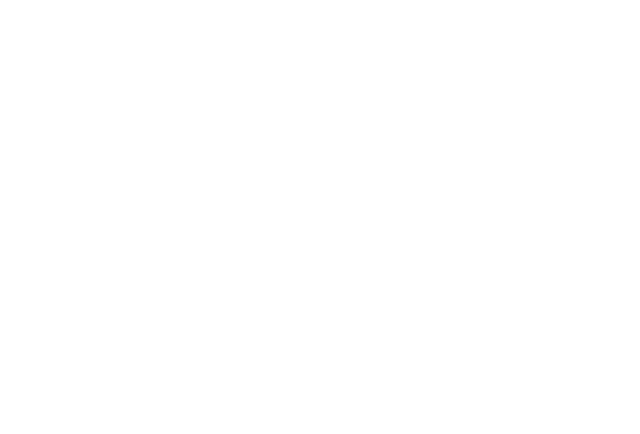
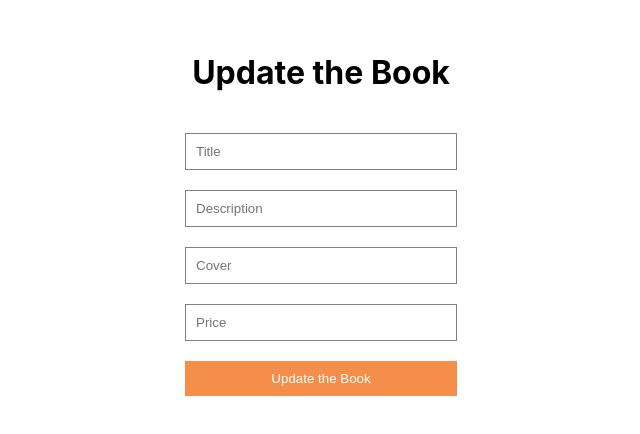
Before and after one commit to VitorDiasBode/lama-book-shop, a React (Create React App) app in the folder client/: page /update/1 in a window 1280 px wide. Before the commit this address had no page. Shown: the part 186-620 px from the top of the page, without its empty margins (319-959 px from the left). Built offline with nearby package versions, Linux system fonts and the light colour scheme.

Commit message:
update: adiciona formulário com estilos na pagina update

```diff
--- a/client/src/App.js
+++ b/client/src/App.js
@@ -15,7 +15,7 @@ function App() {
         <Routes>
           <Route path="/" element={<Books/>}/>
           <Route path="/add" element={<Add/>}/>
-          <Route path="/update" element={<Update/>}/>
+          <Route path="/update/:id" element={<Update/>}/>
         </Routes>
       </BrowserRouter>
 
--- a/client/src/pages/Add.jsx
+++ b/client/src/pages/Add.jsx
@@ -35,7 +35,7 @@ function Add() {
       <input type='text' placeholder='Description' onChange={handleChange} name='description'/>
       <input type='text' placeholder='Cover' onChange={handleChange} name='cover'/>
       <input type='number' placeholder='Price' onChange={handleChange} name='price'/>
-      <button onClick={handleClick}>Add new Book</button>
+      <button className='formButton' onClick={handleClick}>Add new Book</button>
     </div>
   )
 }
--- a/client/src/pages/Books.jsx
+++ b/client/src/pages/Books.jsx
@@ -17,6 +17,17 @@ function Books() {
         }
         fetchAllBooks();
     }, [])
+
+    const handleDelete = async (id) => {
+        console.log("apertou o delete");
+        try {
+            const res = await axios.delete(`http://localhost:8800/books/`+id);
+            window.location.reload();
+        } catch (err) {
+            console.log(err);
+        }
+    }
+
     return (
         <div>
             <h1>Books</h1>
@@ -27,8 +38,8 @@ function Books() {
                         <h2>{book.title}</h2>
                         <p>{book.description}</p>
                         <span>{book.price}</span>
-                        <button className='delete'>Delete</button>
-                        <button className='update'>Update</button>
+                        <button className='delete' onClick={() => handleDelete(book.id)}>Delete</button>
+                        <button className='update'><Link to={`/update/${book.id}`}>Update</Link></button>
                     </section>
                 ))}
             </article>
--- a/client/src/pages/Update.jsx
+++ b/client/src/pages/Update.jsx
@@ -1,8 +1,18 @@
 import React from 'react'
 
 function Update() {
+  const handleClick = () => {};
+  const handleChange = () =>{};
+
   return (
-    <div>Update</div>
+    <div className='form'>
+      <h1>Update the Book</h1>
+      <input type='text' placeholder='Title' onChange={handleChange} name='title'/>
+      <input type='text' placeholder='Description' onChange={handleChange} name='description'/>
+      <input type='text' placeholder='Cover' onChange={handleChange} name='cover'/>
+      <input type='number' placeholder='Price' onChange={handleChange} name='price'/>
+      <button className='formButton' onClick={handleClick}>Update the Book</button>
+    </div>
   )
 }
 
--- a/client/src/style.css
+++ b/client/src/style.css
@@ -6,7 +6,7 @@
     justify-content: center;
     text-align: center;
 }
-
+/* BOOKS */
 .books{
     display: flex;
     gap: 10px;
@@ -42,3 +42,24 @@ img{
     cursor: pointer;
     padding: 3px 6px;
 }
+
+/* UPDATE AND ADD FORM */
+.form {
+    display: flex;
+    flex-direction: column;
+    gap: 20px;
+}
+
+input {
+    width: 250px;
+    padding: 10px;
+    border: 1px solid gray;
+}
+
+.formButton {
+    border: none;
+    padding: 10px;
+    background-color: rgb(244, 142, 74);
+    color: white;
+    cursor: pointer;
+}
```
